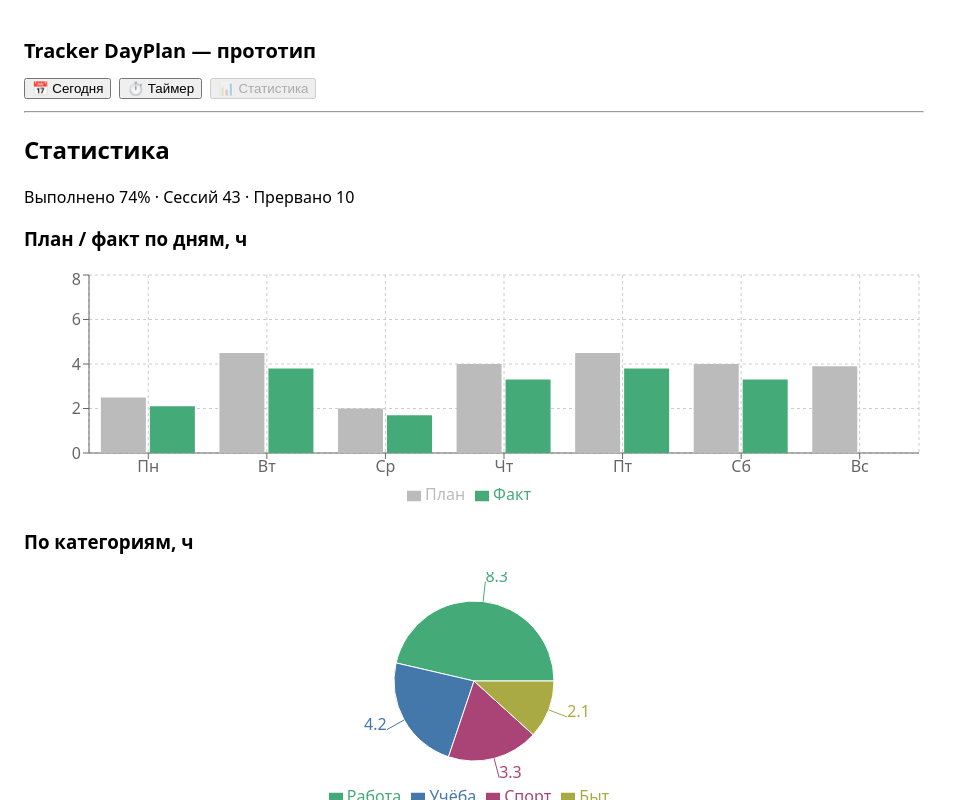
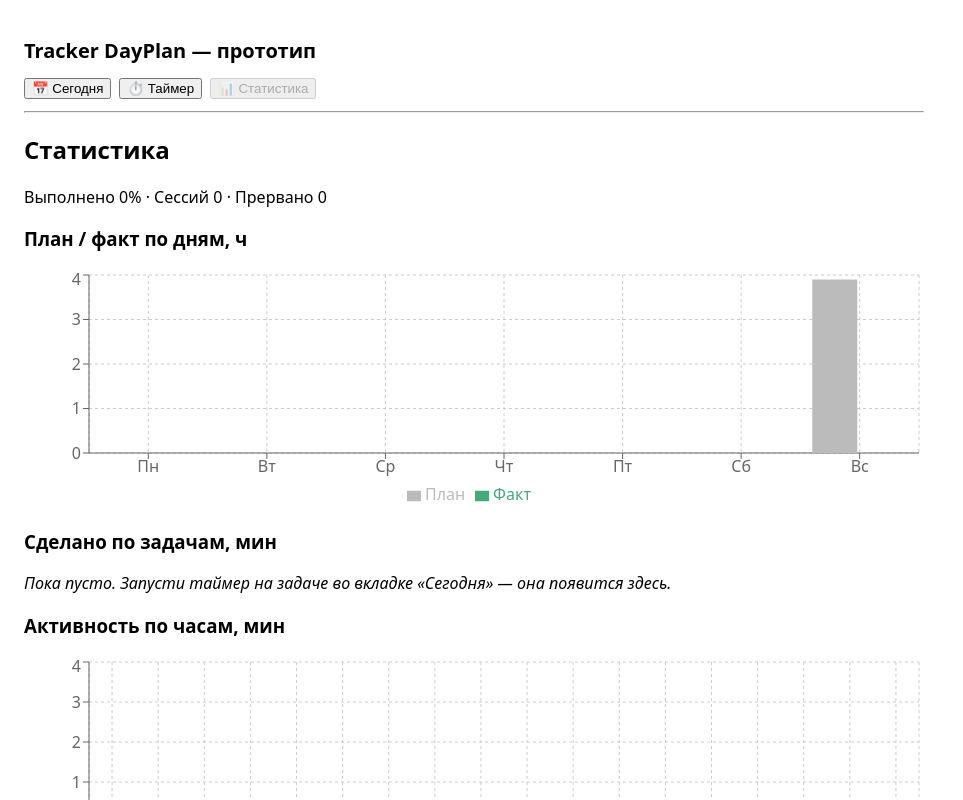
Before and after one commit to Aistben/Tracker_DayPlan, a React (Vite) app: page / in a window 1280 px wide. Both pictures are taken after a click on the button "📊 Статистика". Shown: the top 800 px of the page, without its empty margins (0-963 px from the left). Built offline with nearby package versions, Linux system fonts and the light colour scheme.

Commit message:
Фиксированная ширина колонок; статистика по реальным задачам вместо категорий; убраны демо-сессии
Co-authored-by: arena-agent <297053741+arena-agent@users.noreply.github.com>

```diff
--- a/src/lib/storage.ts
+++ b/src/lib/storage.ts
@@ -63,7 +63,8 @@ export function save(data: AppData): void {
   }
 }
 
-// Демо-данные, чтобы графики не были пустыми при первом запуске.
+// Стартовый набор задач. Сессий нет — статистика заполняется
+// только реальной работой по таймеру.
 function seed(): AppData {
   const data = empty();
   const today = todayISO();
@@ -90,38 +91,6 @@ function seed(): AppData {
     });
   });
 
-  // История за прошлые 6 дней — только сессии, для недельного графика.
-  const cats = ["work", "work", "study", "sport", "home"];
-  for (let d = 1; d <= 6; d++) {
-    const date = shiftISO(today, -d);
-    const count = 4 + Math.floor(Math.random() * 6);
-    for (let s = 0; s < count; s++) {
-      const hour = 9 + Math.floor(Math.random() * 11);
-      const start = new Date(date + "T00:00:00").getTime() + hour * 3600_000;
-      const taskId = uid();
-      data.tasks.push({
-        id: taskId,
-        title: "Задача " + (s + 1),
-        status: Math.random() > 0.25 ? "done" : "partial",
-        categoryId: cats[s % cats.length],
-        plannedMinutes: 30,
-        date,
-        order: s,
-        createdAt: start,
-        doneAt: start,
-      });
-      data.sessions.push({
-        id: uid(),
-        taskId,
-        startedAt: start,
-        endedAt: start + 25 * 60000,
-        durationMinutes: 25,
-        type: "focus",
-        completed: Math.random() > 0.2,
-      });
-    }
-  }
-
   save(data);
   return data;
 }
--- a/src/lib/types.ts
+++ b/src/lib/types.ts
@@ -15,6 +15,15 @@ export const STATUS_MARKER: Record<Status, string> = {
   partial: "◒",
   cancelled: "✕",
   moved: "→",
+};
+
+export const STATUS_EMOJI: Record<Status, string> = {
+  planned: "⬜",
+  active: "⏳",
+  done: "✅",
+  partial: "🟨",
+  cancelled: "❌",
+  moved: "➡️",
 };
 
 export const STATUS_LABEL: Record<Status, string> = {
--- a/src/screens/Stats.tsx
+++ b/src/screens/Stats.tsx
@@ -1,8 +1,9 @@
 import { useMemo } from "react";
 import {
-  Bar, BarChart, CartesianGrid, Cell, Legend, Pie, PieChart,
+  Bar, BarChart, CartesianGrid, Legend,
   ResponsiveContainer, Tooltip, XAxis, YAxis,
 } from "recharts";
+import { STATUS_EMOJI } from "../lib/types";
 import { shiftISO, todayISO } from "../lib/storage";
 import type { useStore } from "../lib/useStore";
 
@@ -30,20 +31,27 @@ export default function Stats({ store }: { store: ReturnType<typeof useStore> })
     });
   }, [data]);
 
-  // Разбивка по категориям.
-  const byCat = useMemo(() => {
-    const map = new Map<string, number>();
+  // Что реально сделано: задачи с потраченным временем.
+  const byTask = useMemo(() => {
+    const spent = new Map<string, number>();
     data.sessions
-      .filter((s) => s.type === "focus")
-      .forEach((s) => {
-        const t = data.tasks.find((x) => x.id === s.taskId);
-        if (!t) return;
-        map.set(t.categoryId, (map.get(t.categoryId) ?? 0) + s.durationMinutes);
+      .filter((x) => x.type === "focus" && x.taskId)
+      .forEach((x) => {
+        spent.set(x.taskId!, (spent.get(x.taskId!) ?? 0) + x.durationMinutes);
       });
-    return [...map.entries()].map(([id, min]) => ({
-      name: data.categories.find((c) => c.id === id)?.name ?? id,
-      value: +(min / 60).toFixed(1),
-    }));
+    return [...spent.entries()]
+      .map(([id, min]) => {
+        const t = data.tasks.find((x) => x.id === id);
+        return {
+          id,
+          name: t?.title ?? "Удалённая задача",
+          status: t?.status,
+          date: t?.date ?? "",
+          мин: min,
+          plan: t?.plannedMinutes ?? 0,
+        };
+      })
+      .sort((a, b) => b.мин - a.мин);
   }, [data]);
 
   // Активность по часам суток.
@@ -61,7 +69,6 @@ export default function Stats({ store }: { store: ReturnType<typeof useStore> })
   const doneCount = data.tasks.filter((t) => t.status === "done").length;
   const closed = data.tasks.filter((t) => t.status !== "planned" && t.status !== "moved").length;
   const rate = closed ? Math.round((doneCount / closed) * 100) : 0;
-  const colors = ["#4a7", "#47a", "#a47", "#aa4", "#7a4", "#a74"];
 
   return (
     <div>
@@ -86,20 +93,49 @@ export default function Stats({ store }: { store: ReturnType<typeof useStore> })
         </ResponsiveContainer>
       </div>
 
-      <h3>По категориям, ч</h3>
-      <div style={{ width: "100%", height: 240 }}>
-        <ResponsiveContainer>
-          <PieChart>
-            <Pie data={byCat} dataKey="value" nameKey="name" outerRadius={80} label>
-              {byCat.map((_, i) => (
-                <Cell key={i} fill={colors[i % colors.length]} />
+      <h3>Сделано по задачам, мин</h3>
+      {!byTask.length ? (
+        <p>
+          <em>
+            Пока пусто. Запусти таймер на задаче во вкладке «Сегодня» — она
+            появится здесь.
+          </em>
+        </p>
+      ) : (
+        <>
+          <div style={{ width: "100%", height: Math.max(160, byTask.length * 34) }}>
+            <ResponsiveContainer>
+              <BarChart data={byTask} layout="vertical" margin={{ left: 10, right: 30 }}>
+                <CartesianGrid strokeDasharray="3 3" />
+                <XAxis type="number" />
+                <YAxis type="category" dataKey="name" width={180} />
+                <Tooltip />
+                <Bar dataKey="мин" fill="#4a7" />
+              </BarChart>
+            </ResponsiveContainer>
+          </div>
+
+          <table border={1} cellPadding={6} style={{ width: "100%", borderCollapse: "collapse" }}>
+            <thead>
+              <tr>
+                <th>Задача</th><th>Статус</th><th>Дата</th><th>Факт / План</th>
+              </tr>
+            </thead>
+            <tbody>
+              {byTask.map((t) => (
+                <tr key={t.id}>
+                  <td>{t.name}</td>
+                  <td>{t.status ? STATUS_EMOJI[t.status] : "—"}</td>
+                  <td>{t.date}</td>
+                  <td>
+                    {t.мин}м / {t.plan}м
+                  </td>
+                </tr>
               ))}
-            </Pie>
-            <Tooltip />
-            <Legend />
-          </PieChart>
-        </ResponsiveContainer>
-      </div>
+            </tbody>
+          </table>
+        </>
+      )}
 
       <h3>Активность по часам, мин</h3>
       <div style={{ width: "100%", height: 200 }}>
@@ -115,7 +151,17 @@ export default function Stats({ store }: { store: ReturnType<typeof useStore> })
       </div>
 
       <p style={{ marginTop: 20 }}>
-        <button onClick={store.reset}>Сбросить все данные</button>
+        <button
+          onClick={() =>
+            confirm("Удалить все задачи и сессии? Действие необратимо.") &&
+            store.reset()
+          }
+        >
+          🗑️ Сбросить все данные
+        </button>{" "}
+        <small>
+          старые демо-данные могли остаться в браузере — сброс их уберёт
+        </small>
       </p>
     </div>
   );
--- a/src/screens/Today.tsx
+++ b/src/screens/Today.tsx
@@ -1,5 +1,5 @@
 import { useMemo, useState } from "react";
-import { STATUS_LABEL, Status } from "../lib/types";
+import { STATUS_EMOJI, STATUS_LABEL, Status } from "../lib/types";
 import { spentMinutes, tasksForDate, shiftISO } from "../lib/storage";
 import type { useStore, useTimer } from "../lib/useStore";
 
@@ -12,16 +12,6 @@ type Props = {
 
 // Категория скрыта в UI прототипа, но остаётся в модели ради статистики.
 const DEFAULT_CATEGORY_ID = "work";
-
-// Эмодзи для статусов — понятнее символов ○◐●.
-const STATUS_EMOJI: Record<Status, string> = {
-  planned: "⬜",
-  active: "⏳",
-  done: "✅",
-  partial: "🟨",
-  cancelled: "❌",
-  moved: "➡️",
-};
 
 function mmss(sec: number) {
   const m = Math.floor(sec / 60);
@@ -81,7 +71,18 @@ export default function Today({ store, timer, date, setDate }: Props) {
           .join("   ·   ")}
       </p>
 
-      <table border={1} cellPadding={6} style={{ width: "100%", borderCollapse: "collapse" }}>
+      <table
+        border={1}
+        cellPadding={6}
+        style={{ width: "100%", borderCollapse: "collapse", tableLayout: "fixed" }}
+      >
+        <colgroup>
+          <col style={{ width: 46 }} />
+          <col />
+          <col style={{ width: 130 }} />
+          <col style={{ width: 210 }} />
+          <col style={{ width: 46 }} />
+        </colgroup>
         <thead>
           <tr>
             <th>—</th><th>Задача</th>
@@ -124,6 +125,8 @@ export default function Today({ store, timer, date, setDate }: Props) {
                           fontFamily: "monospace",
                           fontSize: 16,
                           opacity: timer.running ? 1 : 0.5,
+                          display: "inline-block",
+                          width: 52,
                         }}
                       >
                         {mmss(
@@ -150,6 +153,7 @@ export default function Today({ store, timer, date, setDate }: Props) {
                       onClick={() => timer.start(t.id, data.settings.focusMinutes)}
                       title="Запустить таймер"
                       disabled={timer.taskId !== null}
+                      style={{ width: "100%" }}
                     >
                       ▶️ старт
                     </button>
```
